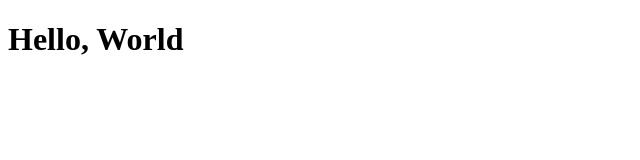
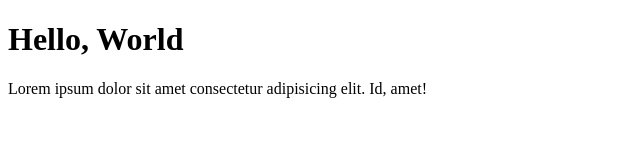
Before and after one commit to agjs/github-starter, a plain HTML site: page index.html in a window 1280 px wide. Shown: the whole page, without its empty margins (0-640 px from the left). Drawn offline with Linux system fonts and the light colour scheme.

Commit message:
added a paragraph tot index.html

```diff
--- a/index.html
+++ b/index.html
@@ -8,5 +8,6 @@
   </head>
   <body>
     <h1>Hello, World</h1>
+    <p>Lorem ipsum dolor sit amet consectetur adipisicing elit. Id, amet!</p>
   </body>
 </html>
```
